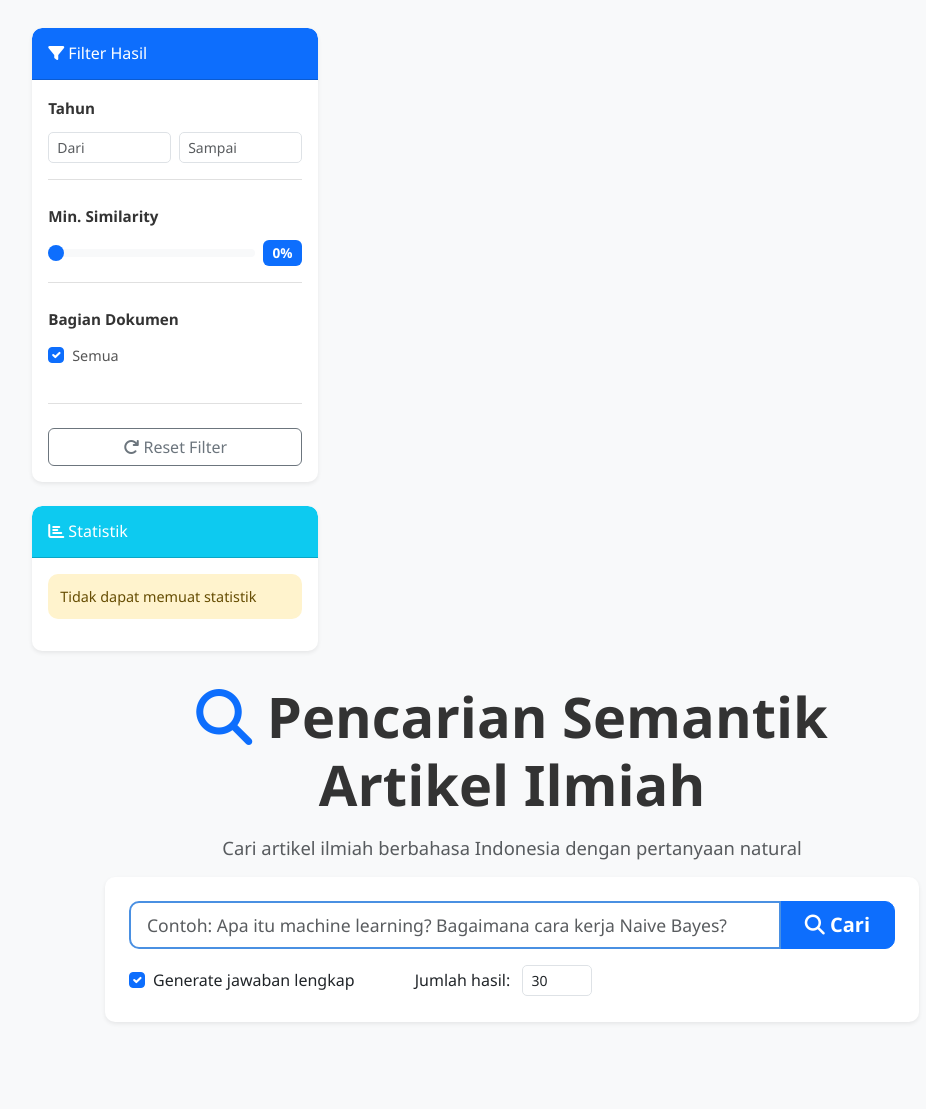
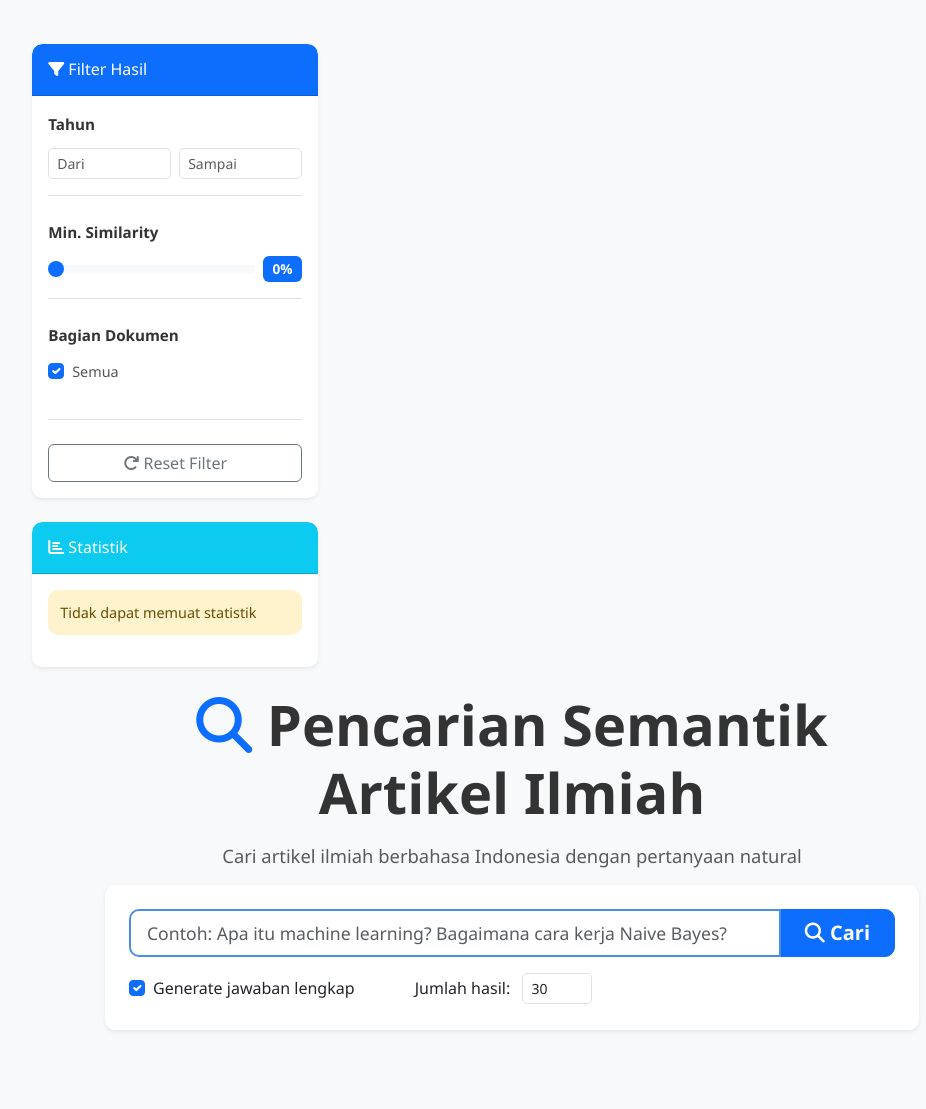
Before and after one commit to nabila0110/rag_artikelIlmiah, a Flask app: page / in a window 1280 px wide. Shown: the part 24-1133 px from the top of the page, without its empty margins (19-945 px from the left). Run offline with Flask 3, Linux system fonts and the light colour scheme.

Commit message:
final touch, frontfix

```diff
--- a/static/css/style.css
+++ b/static/css/style.css
@@ -32,6 +32,7 @@ body {
     min-width: 280px;
     max-width: 330px;
     margin-left: 1.2rem;
+    padding-top: 1rem;
 }
 
 .search-card {
--- a/templates/index.html
+++ b/templates/index.html
@@ -83,7 +83,7 @@
     <!-- Right Content Area -->
     <div class="col-lg-9 right-content-area">
         <!-- Header -->
-        <div class="text-center mb-3 mt-2">
+        <div class="text-center mb-3 mt-0">
             <h1 class="display-4 mb-3">
                 <i class="fas fa-search text-primary"></i>
                 Pencarian Semantik Artikel Ilmiah
```
